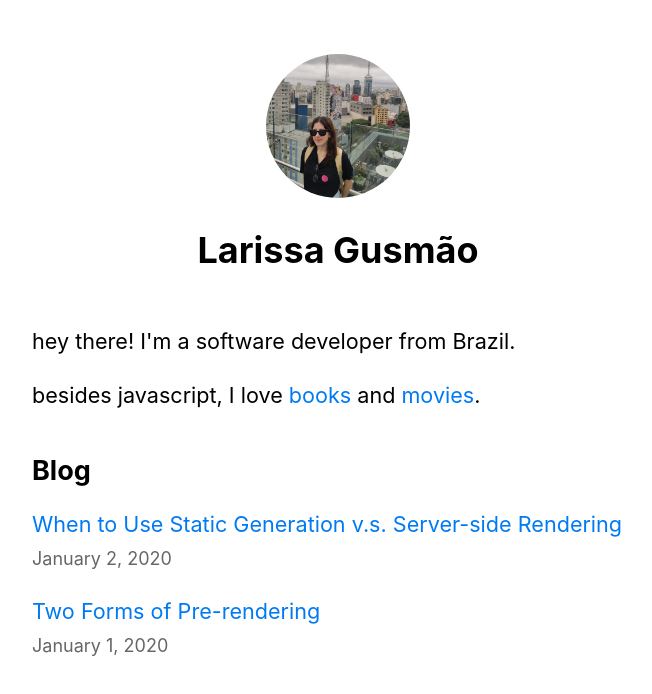
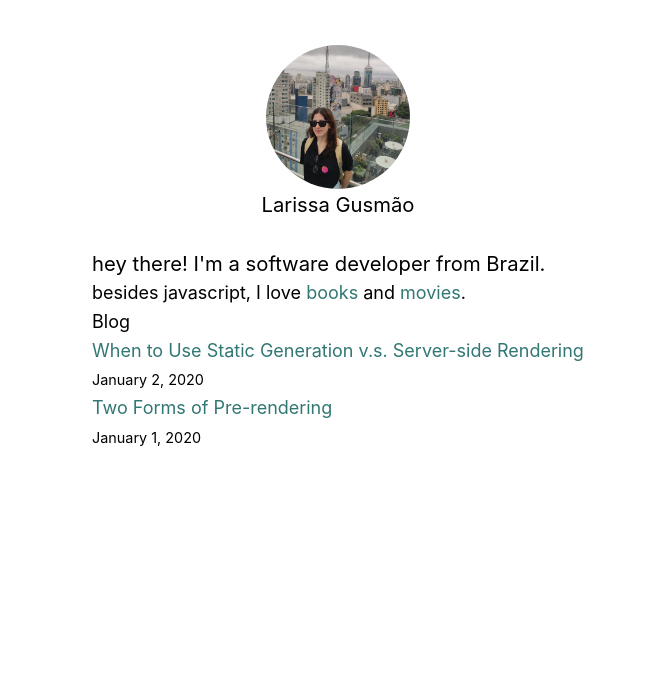
Before and after one commit to larissamoreira/blog, a Next.js app: page / in a window 1280 px wide. Shown: the top 694 px of the page, without its empty margins (302-954 px from the left). Built offline with nearby package versions, Linux system fonts and the light colour scheme.

Commit message:
add tailwind to the project

```diff
--- a/components/layout.js
+++ b/components/layout.js
@@ -1,5 +1,3 @@
-import styles from "../styles/layout.module.css";
-import utilStyles from "../styles/utils.module.css";
 import Link from "next/link";
 import Image from "next/image";
 import Head from "next/head";
@@ -9,7 +7,7 @@ export const siteTitle = "Larissa G.";
 
 export default function Layout({ children, home }) {
   return (
-    <div className={styles.container}>
+    <div className="container mx-auto mt-10 px-40 grid place-items-center">
       <Head>
         <link rel="icon" href="/favicon.ico" />
         <meta name="description" content="My personal website" />
@@ -22,38 +20,41 @@ export default function Layout({ children, home }) {
         <meta name="og:title" content={siteTitle} />
         <meta name="twitter:card" content="summary_large_image" />
       </Head>
-      <header className={styles.header}>
+      <header className="flex flex-col justify-center items-center pb-6">
         {home ? (
           <>
             <Image
               priority
               src={"/images/profile.jpeg"}
-              className={`${utilStyles.borderCircle} ${utilStyles.centerItems} `}
+              className="rounded-full"
               height={144}
               width={144}
               alt=""
             />
-            <h1 className={utilStyles.heading2XL}>{name}</h1>
+            <h1 className="text-lg">{name}</h1>
           </>
         ) : (
           <>
-            <Link href={"/"} className={utilStyles.centerItems}>
+            <Link
+              href={"/"}
+              className="flex flex-col justify-center items-center gap-1"
+            >
               <Image
                 priority
                 src={"/images/profile.jpeg"}
-                className={utilStyles.borderCircle}
+                className="rounded-full"
                 height={108}
                 width={108}
                 alt=""
               />
-              <h2 className={utilStyles.headingLg}>{name}</h2>
+              <h2 className="text-lg">{name}</h2>
             </Link>
           </>
         )}
       </header>
       <main>{children}</main>
       {!home && (
-        <footer className={styles.backToHome}>
+        <footer className="mt-3">
           <Link href={"/"}>Back to home</Link>
         </footer>
       )}
--- a/package.json
+++ b/package.json
@@ -16,5 +16,10 @@
   },
   "engines": {
     "node": ">=18"
+  },
+  "devDependencies": {
+    "autoprefixer": "^10.4.16",
+    "postcss": "^8.4.30",
+    "tailwindcss": "^3.3.3"
   }
 }
--- a/pages/index.js
+++ b/pages/index.js
@@ -1,7 +1,6 @@
 import Head from 'next/head';
 import Link from "next/link";
 import Date from "../components/date";
-import utilStyles from "../styles/utils.module.css";
 import Layout, { siteTitle } from "../components/layout";
 import { getSortedPostsData } from "../lib/posts";
 
@@ -20,8 +19,10 @@ export default function Home({ allPostsData }) {
       <Head>
         <title>{siteTitle}</title>
       </Head>
-      <section className={utilStyles.headingMd}>
-        <p>hey there! I'm a software developer from Brazil.</p>
+      <section className="">
+        <h1 className="text-lg">
+          hey there! I'm a software developer from Brazil.
+        </h1>
         <p>
           besides javascript, I love{" "}
           <a
@@ -37,14 +38,14 @@ export default function Home({ allPostsData }) {
           .
         </p>
       </section>
-      <section className={`${utilStyles.headingMd} ${utilStyles.padding1px}`}>
-        <h2 className={utilStyles.headingLg}>Blog</h2>
-        <ul className={utilStyles.list}>
+      <section className="">
+        <h2 className="">Blog</h2>
+        <ul className="">
           {allPostsData.map(({ id, date, title }) => (
-            <li className={utilStyles.listItem} key={id}>
+            <li className="" key={id}>
               <Link href={`/posts/${id}`}>{title}</Link>
               <br />
-              <small className={utilStyles.lightText}>
+              <small className="">
                 <Date dateString={date} />
               </small>
             </li>
--- a/pages/posts/[id].js
+++ b/pages/posts/[id].js
@@ -2,7 +2,6 @@ import Layout from "../../components/layout";
 import { getAllPostIds, getPostData } from "../../lib/posts";
 import Head from "next/head";
 import Date from "../../components/date";
-import utilStyles from "../../styles/utils.module.css";
 
 export default function Post({ postData }) {
   return (
@@ -11,8 +10,8 @@ export default function Post({ postData }) {
         <title>{postData.title}</title>
       </Head>
       <article>
-        <h1 className={utilStyles.headingXl}>{postData.title}</h1>
-        <div className={utilStyles.lightText}>
+        <h1 className="">{postData.title}</h1>
+        <div className="">
           <Date dateString={postData.date} />
         </div>
         <div dangerouslySetInnerHTML={{ __html: postData.contentHtml }} />
--- /dev/null
+++ b/postcss.config.js
@@ -0,0 +1,6 @@
+module.exports = {
+  plugins: {
+    tailwindcss: {},
+    autoprefixer: {},
+  },
+}
--- a/styles/Home.module.css
+++ /dev/null
@@ -1,92 +0,0 @@
-.container {
-  min-height: 100vh;
-  padding: 0 0.5rem;
-  display: flex;
-  flex-direction: column;
-  justify-content: center;
-  align-items: center;
-}
-
-.title a {
-  color: #0070f3;
-  text-decoration: none;
-}
-
-.title a:hover,
-.title a:focus,
-.title a:active {
-  text-decoration: underline;
-}
-
-.title {
-  margin: 0 0 1rem;
-  line-height: 1.15;
-  font-size: 3.6rem;
-}
-
-.title {
-  text-align: center;
-}
-
-.title,
-.description {
-  text-align: center;
-}
-
-.description {
-  line-height: 1.5;
-  font-size: 1.5rem;
-}
-
-.grid {
-  display: flex;
-  align-items: center;
-  justify-content: center;
-  flex-wrap: wrap;
-
-  max-width: 800px;
-  margin-top: 3rem;
-}
-
-.card {
-  margin: 1rem;
-  flex-basis: 45%;
-  padding: 1.5rem;
-  text-align: left;
-  color: inherit;
-  text-decoration: none;
-  border: 1px solid #eaeaea;
-  border-radius: 10px;
-  transition:
-    color 0.15s ease,
-    border-color 0.15s ease;
-}
-
-.card:hover,
-.card:focus,
-.card:active {
-  color: #0070f3;
-  border-color: #0070f3;
-}
-
-.card h3 {
-  margin: 0 0 1rem 0;
-  font-size: 1.5rem;
-}
-
-.card p {
-  margin: 0;
-  font-size: 1.25rem;
-  line-height: 1.5;
-}
-
-.logo {
-  height: 1em;
-}
-
-@media (max-width: 600px) {
-  .grid {
-    width: 100%;
-    flex-direction: column;
-  }
-}
--- a/styles/globals.css
+++ b/styles/globals.css
@@ -1,3 +1,7 @@
+@import 'tailwindcss/base';
+@import 'tailwindcss/components';
+@import 'tailwindcss/utilities';
+
 html,
 body {
   padding: 0;
@@ -20,7 +24,8 @@ body {
 }
 
 a {
-  color:  #007af3;
+  /* color:  #E2D1F9; */
+  color: #317773;
   text-decoration: none;
 }
 
--- a/styles/layout.module.css
+++ /dev/null
@@ -1,15 +0,0 @@
-.container {
-  max-width: 36rem;
-  padding: 0 1rem;
-  margin: 3rem auto 6rem;
-}
-
-.header {
-  display: flex;
-  flex-direction: column;
-  align-items: center;
-}
-
-.backToHome {
-  margin: 3rem 0 0;
-}
--- a/styles/utils.module.css
+++ /dev/null
@@ -1,59 +0,0 @@
-.heading2Xl {
-  font-size: 2.5rem;
-  line-height: 1.2;
-  font-weight: 800;
-  letter-spacing: -0.05rem;
-  margin: 1rem 0;
-}
-
-.headingXl {
-  font-size: 2rem;
-  line-height: 1.3;
-  font-weight: 800;
-  letter-spacing: -0.05rem;
-  margin: 1rem 0;
-}
-
-.headingLg {
-  font-size: 1.5rem;
-  line-height: 1.4;
-  margin: 1rem 0;
-}
-
-.headingMd {
-  font-size: 1.2rem;
-  line-height: 1.5;
-}
-
-.borderCircle {
-  border-radius: 9999px;
-}
-
-.colorInherit {
-  color: inherit;
-}
-
-.padding1px {
-  padding-top: 1px;
-}
-
-.list {
-  list-style: none;
-  padding: 0;
-  margin: 0;
-}
-
-.listItem {
-  margin: 0 0 1.25rem;
-}
-
-.lightText {
-  color: #666;
-}
-
-.centerItems {
-  display: flex;
-  flex-direction: column;
-  justify-content: center;
-  align-items: center;
-}
--- /dev/null
+++ b/tailwind.config.js
@@ -0,0 +1,15 @@
+/** @type {import('tailwindcss').Config} */
+module.exports = {
+  content: [
+    "./app/**/*.{js,ts,jsx,tsx,mdx}", // Note the addition of the `app` directory.
+    "./pages/**/*.{js,ts,jsx,tsx,mdx}",
+    "./components/**/*.{js,ts,jsx,tsx,mdx}",
+
+    // Or if using `src` directory:
+    "./src/**/*.{js,ts,jsx,tsx,mdx}",
+  ],
+  theme: {
+    extend: {},
+  },
+  plugins: [],
+};
```
Also changed, not shown: 1 other file (tests, documents, lock files or other folders).
